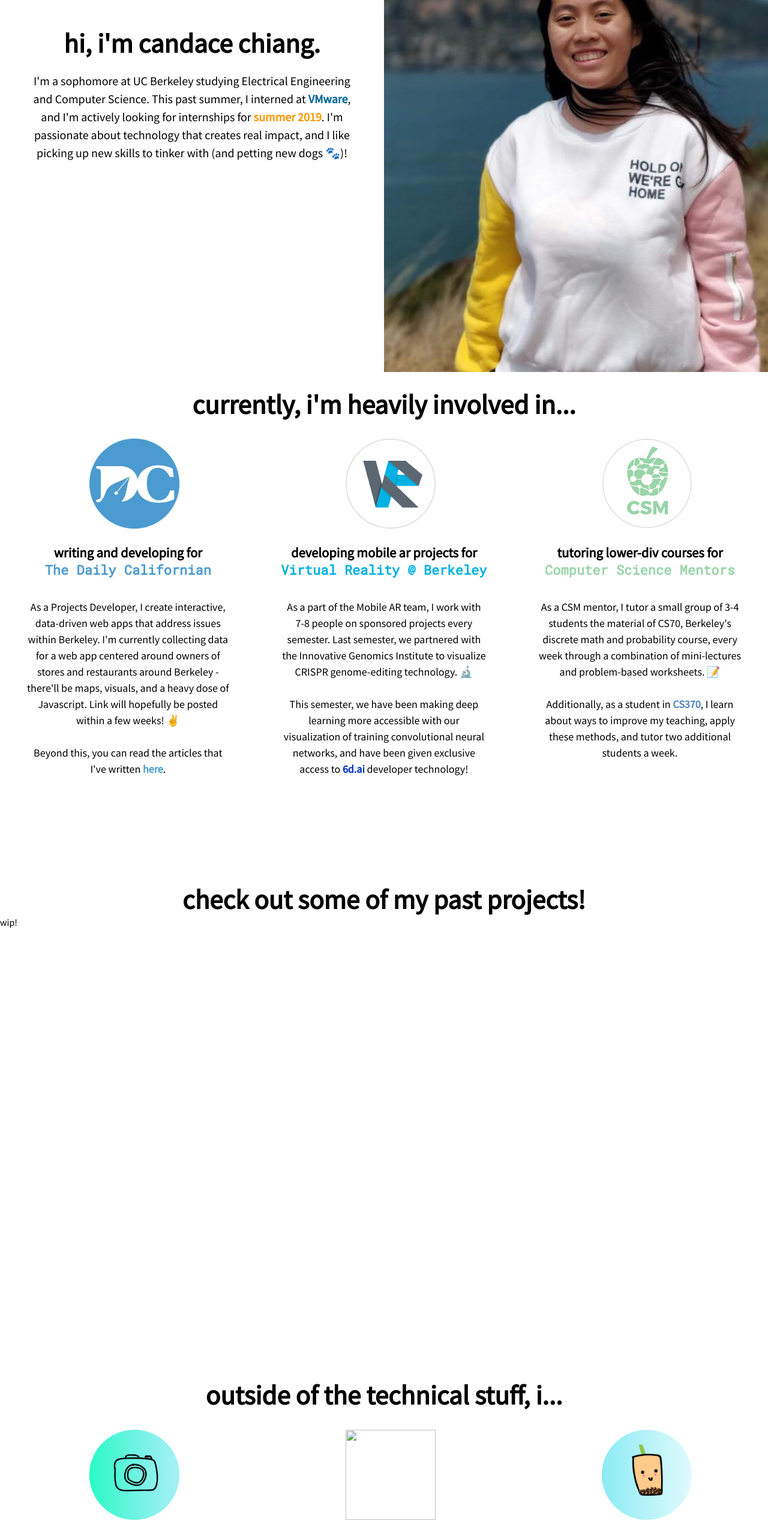
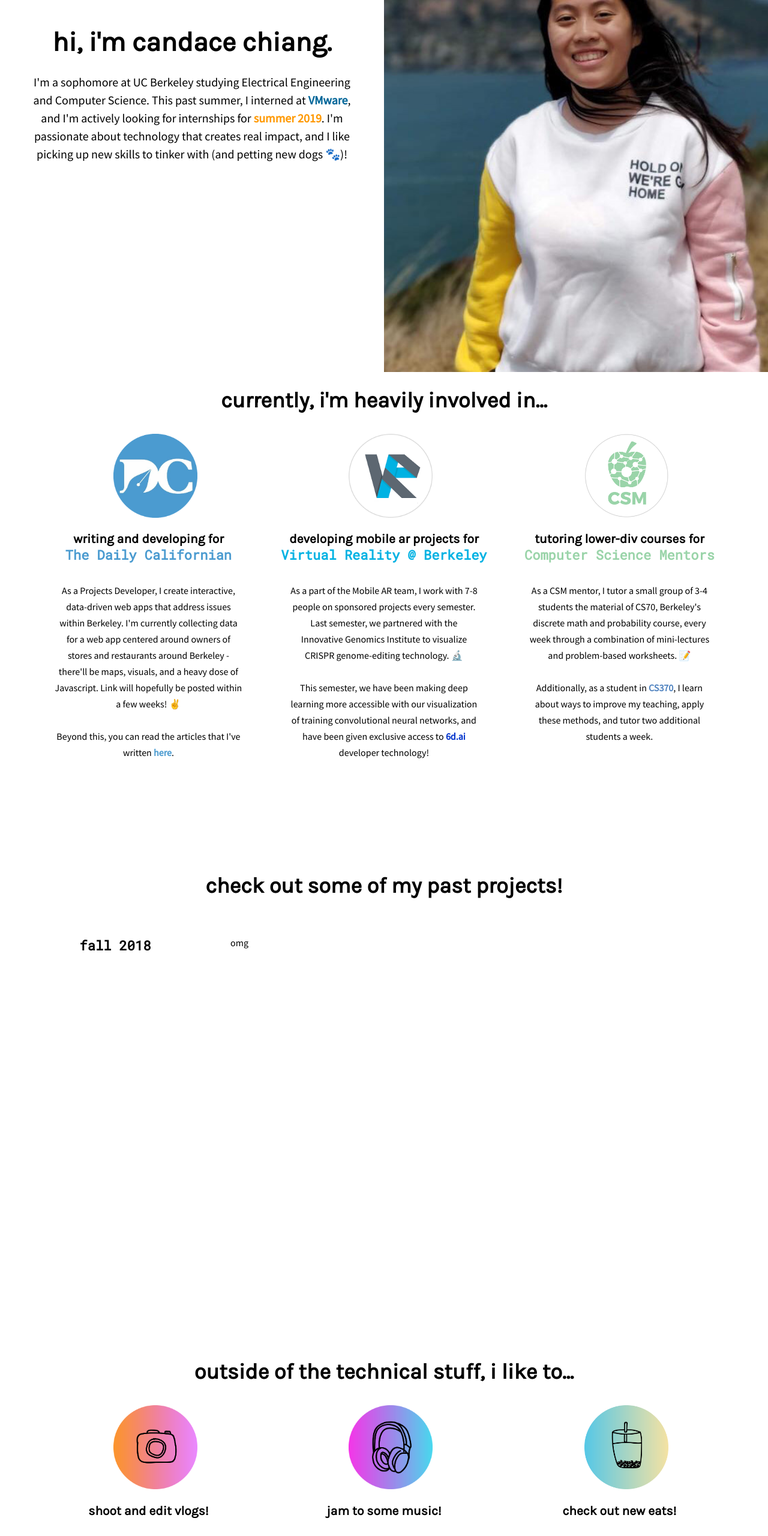
Before and after one commit to Nazusuru/Website, a plain HTML site: page v2/index.html in a window 1280 px wide. Shown: the part 180-2740 px from the top of the page at 60% size. Drawn offline with Linux system fonts and the light colour scheme.

Commit message:
yay more progress

```diff
--- a/v2/assets/css/candace.css
+++ b/v2/assets/css/candace.css
@@ -19,13 +19,19 @@ h2 {
 }
 
 a {
-text-decoration: none;
+  text-decoration: none;
+  color: black;
 }
 
 a:hover {
    text-decoration: underline;
    border-bottom-color: #808080;
    color: #808080;
+}
+
+p {
+    margin-block-start: 0.5em;
+    margin-block-end: 0.5em;
 }
 
 /* Sections */
@@ -36,18 +42,76 @@ a:hover {
 }
 
 #school {
-  height: 100%;
+  margin-top: 2%;
+  height: 98%;
   width: 100%;
+  overflow: scroll;
 }
 
 #projects {
-  height: 100%;
+  margin-top: 2%;
+  height: 98%;
   width: 100%;
 }
 
 #fun {
-  height: 100%;
+  margin-top: 2%;
+  height: 98%;
   width: 100%;
+}
+
+/* Column CSS */
+
+.columns {
+  width: 92%;
+  margin-left: auto;
+  margin-right: auto;
+  overflow: scroll;
+  text-align: center;
+}
+
+.top_text {
+  font-family: 'Karla', sans-serif;
+  font-size: 24px;
+  text-align: center;
+  /* margin-top: 2%; */
+}
+
+.column {
+  float: left;
+  width: 33.33%;
+  align-items: center;
+}
+
+.image {
+  max-height: 30%;
+  max-width: 30%;
+  margin-left: auto;
+  margin-right: auto;
+  margin-top: 9%;
+}
+
+.tagline {
+  font-family: 'Karla', sans-serif;
+  width: 90%;
+  margin-left: auto;
+  margin-right: auto;
+  text-align: center;
+  font-size: 14px;
+  font-weight: bold;
+  margin-top: 6%;
+}
+
+.desc {
+  font-family: 'Source Sans Pro', sans-serif;
+  color: black;
+  width: 80%;
+  margin-top: 8%;
+  margin-left: auto;
+  margin-right: auto;
+  text-align: center;
+  font-size: 16px;
+  line-height: 27px;
 }
 
 /* Intro/first page */
@@ -58,7 +122,6 @@ a:hover {
   float: left;
   display: flex;
   flex-direction: column;
-
   align-items: center;
 }
 
@@ -74,6 +137,7 @@ a:hover {
 }
 
 .main_header {
+  font-family: 'Karla', sans-serif;
   font-size: 30px;
   position: relative;
   top: 28%;
@@ -84,7 +148,7 @@ a:hover {
   font-size: 20px;
   position: relative;
   width: 85%;
-  top: 28%;
+  top: 30%;
   text-align: center;
   line-height: 30px;
 }
@@ -95,35 +159,6 @@ a:hover {
 }
 
 /* School/second page */
-.top_text {
-  font-size: 30px;
-  text-align: center;
-  margin-top: 2%;
-}
-
-.column {
-  float: left;
-  width: 33.33%;
-  align-items: center;
-}
-
-.image {
-  max-height: 30%;
-  max-width: 30%;
-  margin-left: auto;
-  margin-right: auto;
-  margin-top: 7%;
-}
-
-.tagline {
-  width: 90%;
-  margin-left: auto;
-  margin-right: auto;
-  text-align: center;
-  font-size: 15px;
-  font-weight: bold;
-  margin-top: 6%;
-}
 
 .dc {
   font-family: 'Roboto Mono', monospace;
@@ -146,18 +181,6 @@ a:hover {
   color: #9ad4a9;
 }
 
-.desc {
-  font-family: 'Source Sans Pro', sans-serif;
-  color: black;
-  width: 80%;
-  margin-top: 8%;
-  margin-left: auto;
-  margin-right: auto;
-  text-align: center;
-  font-size: 18px;
-  line-height: 27px;
-}
-
 .write {
   color: #4b9bd0;
   font-weight: bold;
@@ -173,11 +196,40 @@ a:hover {
   font-weight: bold;
 }
 
+/* Projects/third page */
+
+.list {
+  margin-top: 5%;
+}
+
+.left {
+  font-family: 'Roboto Mono', monospace;
+  font-size: 22px;
+  font-weight: bold;
+  width: 30%;
+  float: left;
+  display: flex;
+  flex-direction: column;
+  align-items: center;
+  margin-left: auto;
+  margin-right: auto;
+}
+
+.right {
+  width: 70%;
+  float: left;
+  align-items: center;
+  margin-left: auto;
+  margin-right: auto;
+}
+
 /* Fun/last page */
-.fun_columns {
-  width: 100%;
-  overflow: auto;
+
+.vlogs {
+  color: #ff0000;
+  font-weight: bold;
 }
+
 .music {
   color: #1ed760;
   font-weight: bold;
@@ -187,5 +239,29 @@ a:hover {
   text-align: center;
   margin-left: auto;
   margin-right: auto;
-  margin-top: 1%;
+  margin-top: 4%;
 }
+
+.talk {
+  font-family: 'Roboto Mono', monospace;
+  font-size: 12px;
+}
+
+.contact {
+  font-family: 'Karla', sans-serif;
+  font-size: 16px;
+  margin-top: 2%;
+}
+
+.links {
+  font-family: 'Roboto Mono', monospace;
+  font-size: 14px;
+}
+
+.creds {
+  font-family: 'Roboto Mono', monospace;
+  font-size: 11px;
+  float: right;
+  margin-right: 2%;
+  margin-top: 0%;
+}
--- a/v2/index.html
+++ b/v2/index.html
@@ -1,8 +1,9 @@
 <html>
   <head>
     <title>Personal Website</title>
+    <link rel="icon" type="image/png" href="images/logo.png"/>
     <link rel="stylesheet" type="text/css" href="assets/css/candace.css">
-    <link href="https://fonts.googleapis.com/css?family=Source+Sans+Pro|Roboto+Mono" rel="stylesheet">
+    <link rel="stylesheet" href="https://fonts.googleapis.com/css?family=Source+Sans+Pro|Roboto+Mono|Karla">
   </head>
   <body>
 
@@ -28,9 +29,11 @@
         <h2><b>currently, i'm heavily involved in...</b></h2>
       </div>
       <div class="clubs">
+        <div class="columns">
+
           <div class="column">
             <div class="image">
-            <img src="images/dc.png" style="width: 150px; height: 150px;">
+              <img src="images/dc.png" style="width: 140px; height: 140px;">
             </div>
             <div class="tagline">
               <h2>writing and developing for <br>
@@ -44,7 +47,7 @@
 
           <div class="column">
             <div class="image">
-            <img src="images/vr.png" style="width: 150px; height: 150px;">
+              <img src="images/vr.png" style="width: 140px; height: 140px;">
             </div>
             <div class="tagline">
               <h2>developing mobile ar projects for <br>
@@ -57,7 +60,7 @@
 
           <div class="column">
             <div class="image">
-            <img src="images/csm.png" style="width: 150px; height: 150px;">
+              <img src="images/csm.png" style="width: 140px; height: 140px;">
             </div>
             <div class="tagline">
               <h2>tutoring lower-div courses for <br>
@@ -70,6 +73,7 @@
 
         </div>
       </div>
+    </div>
 
 
     <div id="projects">
@@ -77,8 +81,15 @@
         <h2><b>check out some of my past projects!</b></h2>
       </div>
 
+      <div class="list">
+        <div class="proj1">
           <div class="left">
-        <a> wip! </a>
+            <a> fall 2018</a>
+          </div>
+          <div class="right">
+            <a> omg</a>
+          </div>
+        </div>
       </div>
 
     </div>
@@ -86,50 +97,68 @@
 
     <div id="fun">
       <div class="top_text">
-        <h2><b>outside of the technical stuff, i...</b></h2>
+        <h2><b>outside of the technical stuff, i like to...</b></h2>
       </div>
-      <div class="fun_columns">
+      <div class="columns">
         <div class="column">
           <div class="image">
-            <img src="images/camera.png" style="width: 150px; height: 150px;">
+            <img src="images/camera_insta.png" style="width: 140px; height: 140px;">
           </div>
           <div class="tagline">
             <h2>shoot and edit vlogs!</h2>
           </div>
           <div class="desc">
-            <p>When I go out and do something fun, I shoot some footage with my phone, and at the end of the semester, I pick a song and edit all my clips to it with Adobe Aftereffects. If you want to check out my work, click here.</p>
+            <p>When I go out and do something fun, I shoot some footage with my phone, and at the end of the semester, I pick a song and edit all my clips to it with Adobe Aftereffects. If you want to check out my work &nbsp;(&nbsp;📺), click <a class="vlogs" href="https://www.youtube.com/playlist?list=PLJnbMzmt-UlL5DduInSzeWC6cRqUhPADA">here</a>.</p>
           </div>
         </div>
 
         <div class="column">
           <div class="image">
-            <img src="images/spotify.png" style="width: 150px; height: 150px;">
+            <img src="images/headphones_thicker.png" style="width: 140px; height: 140px;">
           </div>
           <div class="tagline">
             <h2>jam to some music!</h2>
           </div>
           <div class="desc">
-            <p>I love chill beats and edm, and songs with good vibes, mellow singing/rapping, and smooth melodies.🔅 If you're interested, you can check out my playlists <a class="music" href="spotify:user:21m465odgckna3prkv6qgh5ny">here</a>.</p>
+            <p>I love chill beats and edm, and songs with good vibes, mellow singing/rapping, and smooth melodies. &nbsp;🔅 If you're interested, you can check out my playlists <a class="music" href="spotify:user:21m465odgckna3prkv6qgh5ny">here</a>.</p>
           </div>
         </div>
 
         <div class="column">
           <div class="image">
-            <img src="images/boba.png" style="width: 150px; height: 150px;">
+            <img src="images/boba_grad.png" style="width: 140px; height: 140px;">
           </div>
           <div class="tagline">
             <h2>check out new eats!</h2>
           </div>
           <div class="desc">
             <p>I can't cook, but I love eating and am definitely a huge boba-holic. I love exploring new places, trying new restaurants, and hanging out with my friends!</p>
+            <p style="font-size: 25px; margin-top: 0%">🍜&nbsp;&nbsp;&nbsp;🍔&nbsp;&nbsp;&nbsp;🍣&nbsp;&nbsp;&nbsp;🌯&nbsp;&nbsp;&nbsp;🍱 </p>
           </div>
         </div>
       </div>
 
       <div class="end">
-        <h2>Thanks for checking out my website! This was made from scratch with a lot of ❤. </h2>
-        <p>If you're interested, shoot me an email at chiang.candace@berkeley.edu or check out any of the below links — let's talk!</p>
-        <p>github || linkedin || facebook
+        <div class="talk">
+          <h2>
+            questions? let's talk!
+          </h2>
+        </div>
+        <div class="contact">
+          <p> <b style="font-family: 'Roboto Mono', monospace; font-size: 20px;"> < </b>
+            contact me at: <a href="mailto:chiang.candace@berkeley.edu" style="color: #e60099;">chiang.candace@berkeley.edu</a> &nbsp;
+            <b style="font-family: 'Roboto Mono', monospace; font-size: 20px;"> > </b>
+          </p>
+        </div>
+        <div class="links">
+          <p><b>{ </b>
+            <a href="https://github.com/candace-chiang">github</a> ||
+            <a href="https://linkedin.com/in/candace-chiang">linkedin</a> ||
+            <a href="https://www.facebook.com/candace.chiang">facebook</a><b> } </b></p>
+        </div>
+        <div class="creds">
+          <p>made from scratch with ❤. // © Candace Chiang 2018</p>
+        </div>
       </div>
 
     </div>
```
Also changed, not shown: v2/images/boba_grad.png (added), v2/images/camera_insta.png (added), v2/images/headphones.png (added), v2/images/headphones_thicker.png (added), v2/images/logo.png (added). Lines whose indentation alone changed are shown as unchanged.
